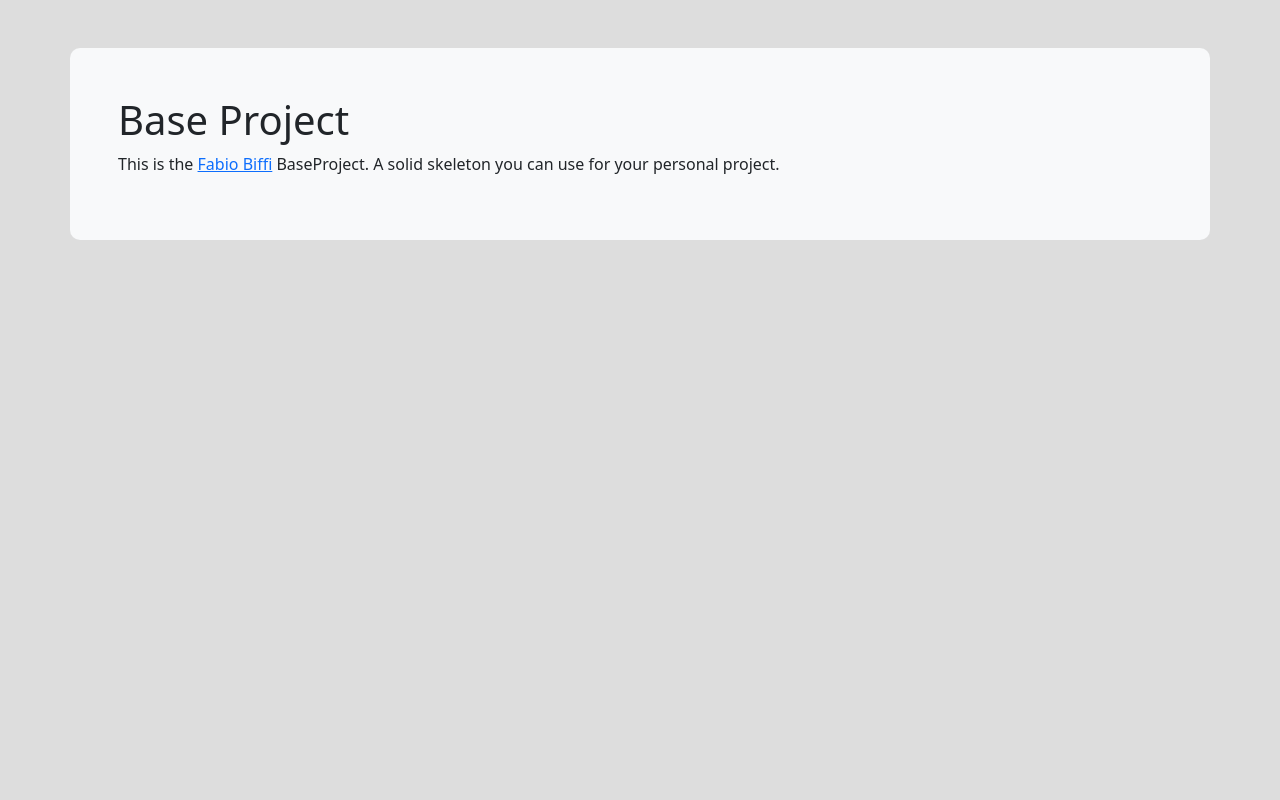
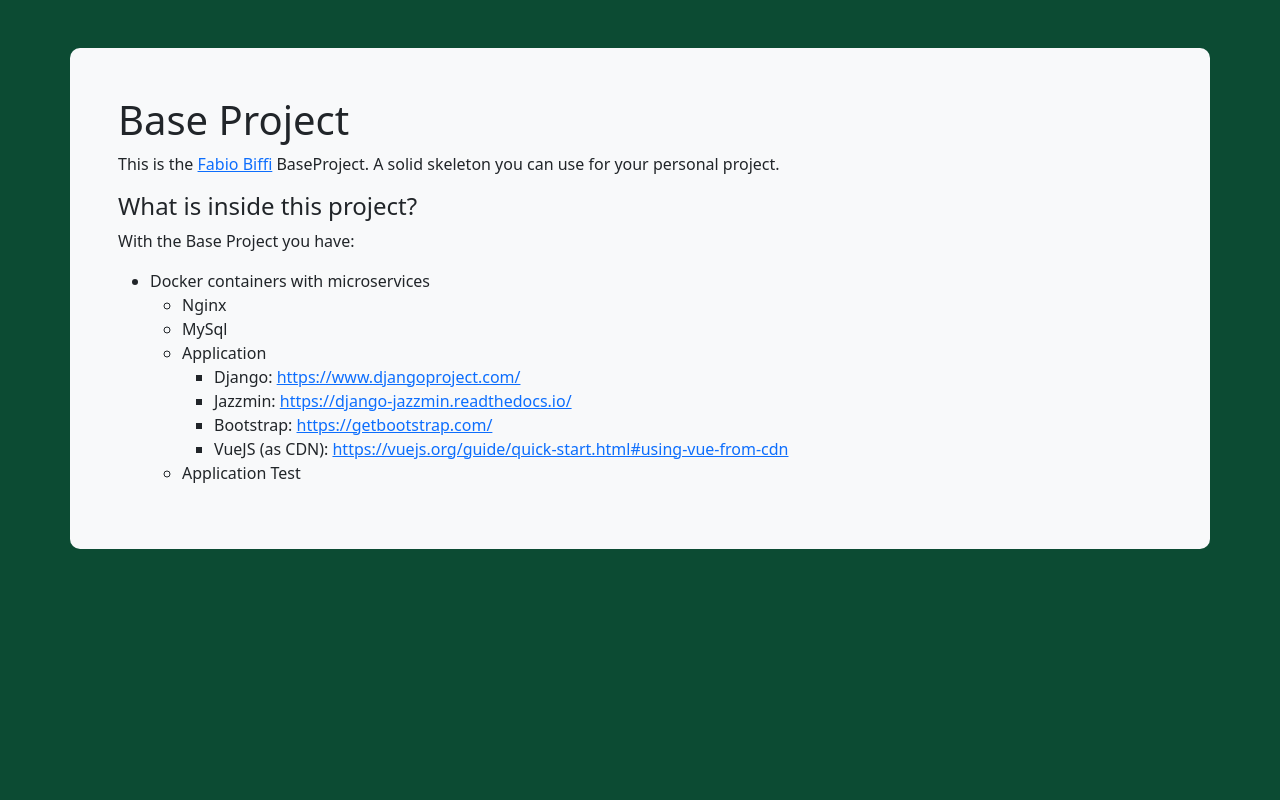
Before and after one commit to fabiobiffi/baseproject, a Django app: page / in a window 1280 px wide. Run offline with Django 3.2, Linux system fonts and the light colour scheme; parts of the project's set-up code (start-up, migrations or seed data) failed here and were passed over.

Commit message:
homepage

```diff
--- a/src/baseproject/apps/frontend/static/css/base.css
+++ b/src/baseproject/apps/frontend/static/css/base.css
@@ -1,4 +1,4 @@
 html,
 body {
-    background: #dddddd;
+    background: #0c4b33;
 }
--- a/src/baseproject/apps/frontend/templates/frontend/base.html
+++ b/src/baseproject/apps/frontend/templates/frontend/base.html
@@ -10,12 +10,12 @@
     {% block extra_meta_content %} {% endblock %}
 
     {% comment %} adding a favicon {% endcomment %}
-    <link rel="icon" href="{% static "img/favicon.ico" %}">
+    <link rel="icon" href="{% static "img/favicon.ico" %}" />
     <link rel="apple-touch-icon" href="{% static "img/favicon.ico" %}"/>
 
 
     {% comment %} block for the title of the page in browser tab {% endcomment %}
-    <title>BASEPROJECT | {% block title %} {% endblock %}</title>
+    <title>Base Project | {% block title %} {% endblock %}</title>
 
     {% comment %} importing jquery {% endcomment %}
     <script src="https://code.jquery.com/jquery-3.7.1.js" integrity="sha256-eKhayi8LEQwp4NKxN+CfCh+3qOVUtJn3QNZ0TciWLP4=" crossorigin="anonymous"></script>
--- a/src/baseproject/apps/frontend/templates/frontend/homepage.html
+++ b/src/baseproject/apps/frontend/templates/frontend/homepage.html
@@ -1,15 +1,14 @@
 {% extends 'frontend/base.html' %}
-
+{% load static %}
 {% block extra_meta_content %}
 
 {% endblock %}
 
-{% comment %} something lik "Centro Mezzago - Prenota un campo" {% endcomment %}
 {% block title %}Homepage{% endblock %}
 
 {% comment %} custom imports for CSS and JavaScript {% endcomment %}
 {% block css_imports %}
-
+<link href="{% static 'css/homepage.css' %}" rel="stylesheet" />
 {% endblock %}
 
 {% comment %} page content block {% endcomment %}
@@ -22,6 +21,26 @@
                     This is the <a href="https://fabiobiffi.it">Fabio Biffi</a> BaseProject. A solid skeleton you can use
                     for your personal project.
                 </p>
+
+                <h4>What is inside this project?</h4>
+                <p>With the Base Project you have:</p>
+                <ul>
+                    <li>Docker containers with microservices
+                        <ul>
+                            <li>Nginx</li>
+                            <li>MySql</li>
+                            <li>Application
+                                <ul>
+                                    <li>Django: <a href="https://www.djangoproject.com/" target="_blank">https://www.djangoproject.com/</a></li>
+                                    <li>Jazzmin: <a href="https://django-jazzmin.readthedocs.io/" target="_blank">https://django-jazzmin.readthedocs.io/</a></li>
+                                    <li>Bootstrap: <a href="https://getbootstrap.com/" target="_blank">https://getbootstrap.com/</a></li>
+                                    <li>VueJS (as CDN): <a href="https://vuejs.org/guide/quick-start.html#using-vue-from-cdn" target="_blank">https://vuejs.org/guide/quick-start.html#using-vue-from-cdn</a></li>
+                                </ul>
+                            </li>
+                            <li>Application Test</li>
+                        </ul>
+                    </li>
+                </ul>
             </div>
         </div>
     </div>
```
Also changed, not shown: src/baseproject/apps/frontend/static/css/homepage.css (added), src/baseproject/apps/frontend/static/img/favicon.ico (added), 1 other file.
